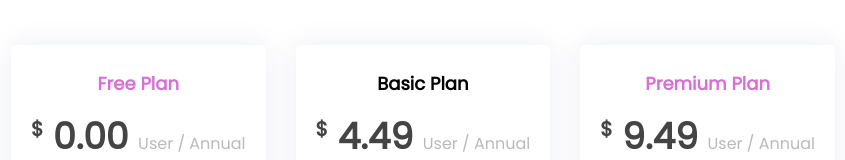
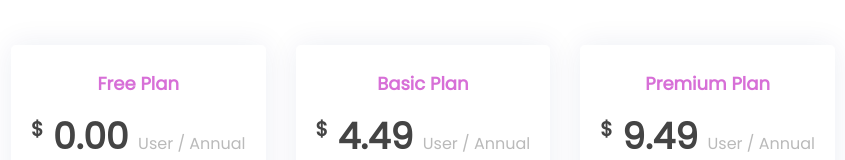
Before and after one commit to Kartik030805/Simple-Pricing-Page, a plain HTML site: page index.html in a window 1280 px wide. Shown: the part 185-345 px from the top of the page, without its empty margins (205-1050 px from the left). Drawn offline with nearby package versions, Linux system fonts and the light colour scheme.

Commit message:
Create a Pricing Page

```diff
--- a/style.css
+++ b/style.css
@@ -83,15 +83,6 @@ section {
     --bs-gutter-y: 1.5rem;
 }
 
-/* .cards>* {
-    flex-shrink: 0;
-    width: 100%;
-    max-width: 100%;
-    padding-right: calc(var(--bs-gutter-x) * .5);
-    padding-left: calc(var(--bs-gutter-x) * .5);
-    margin-top: var(--bs-gutter-y)
-} */
-
 .pricing .box {
     padding: 25px 20px;
     background: #fff;
@@ -112,7 +103,7 @@ i {
     padding-right: 5px;
 }
 
-.box1 h3 , .box3 h3{
+.box1 h3 , .box3 h3, .box2 h3{
     color: rgb(215, 111, 215);
 }
 
```
